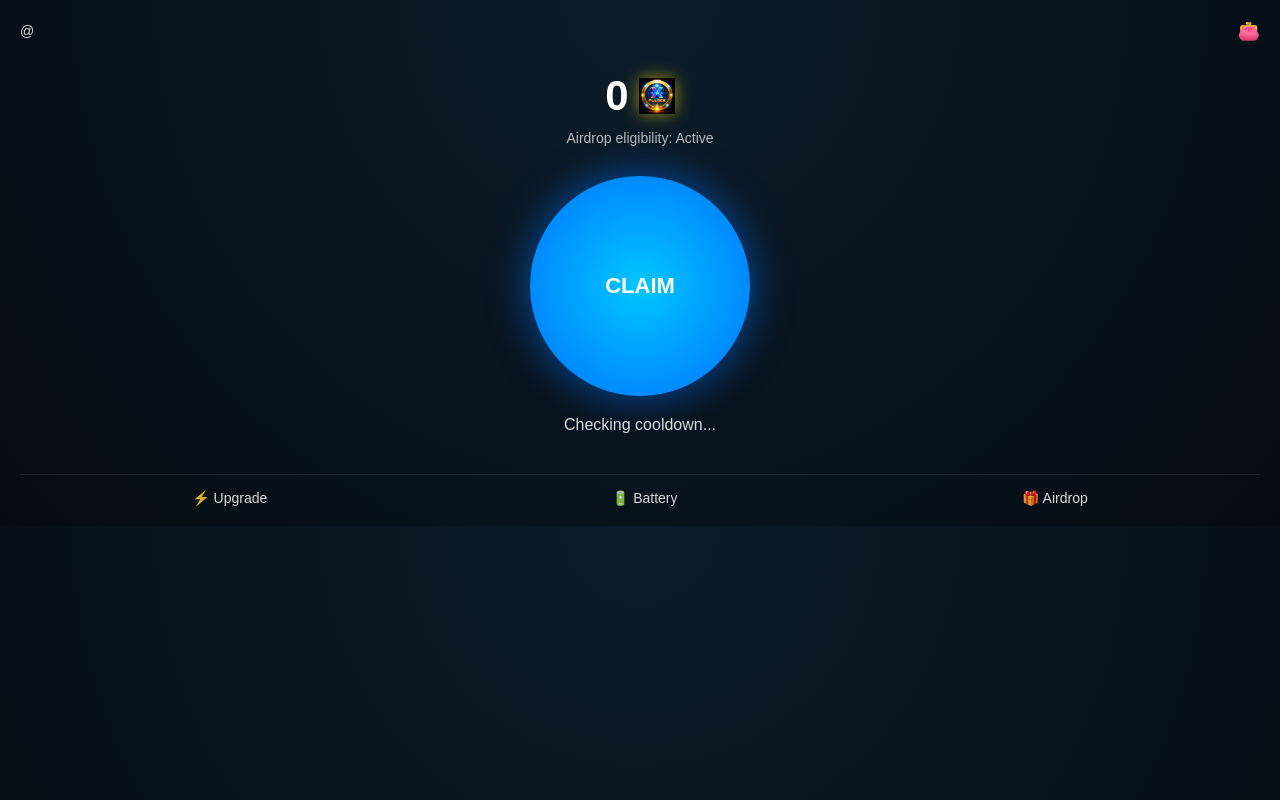
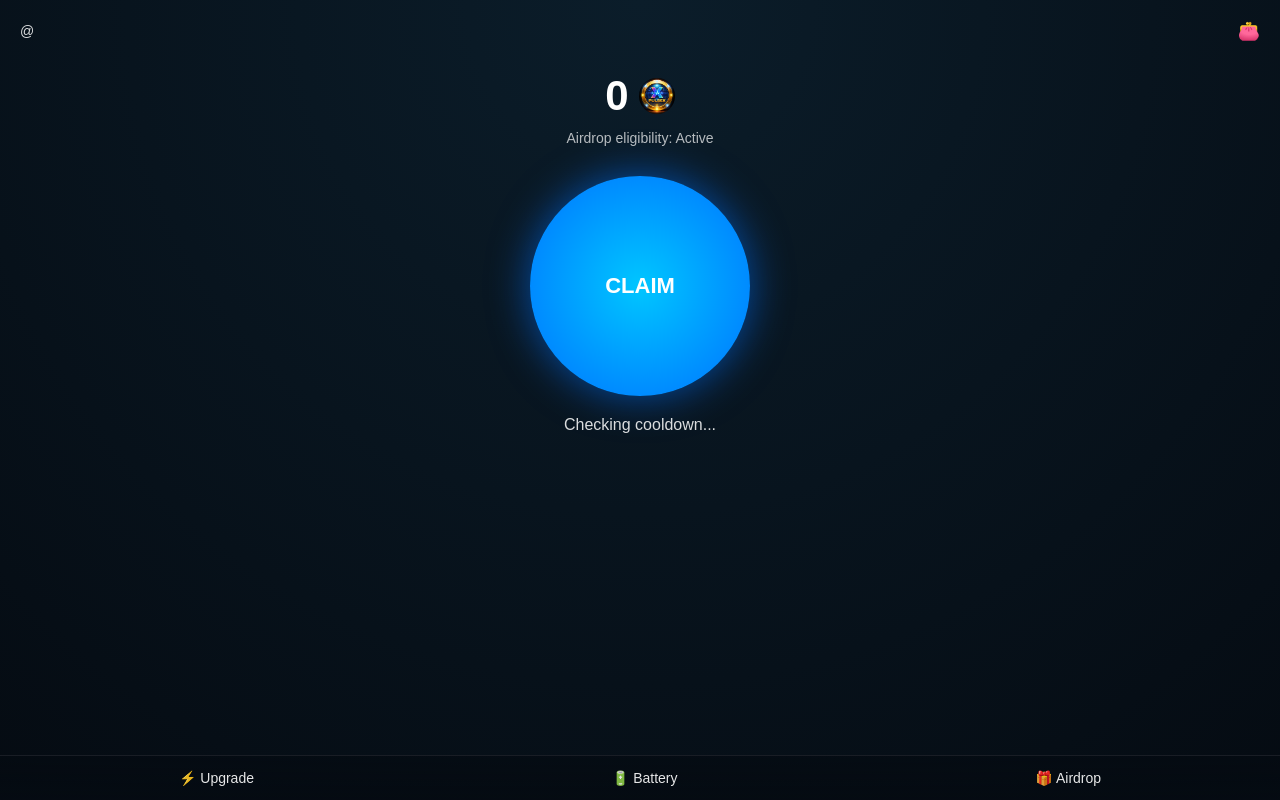
Before and after one commit to henryotutu909-web/pulsex-backend, a Flask app: page /dashboard in a window 1280 px wide. Run offline with Flask 3, Linux system fonts and the light colour scheme; some libraries are stand-ins or nearby versions.

Commit message:
Update dashboard.html

```diff
--- a/templates/dashboard.html
+++ b/templates/dashboard.html
@@ -9,19 +9,33 @@
   <script src="https://telegram.org/js/telegram-web-app.js"></script>
 
   <style>
+    * {
+      box-sizing: border-box;
+    }
+
+    html, body {
+      height: 100%;
+      margin: 0;
+    }
+
     body {
-      margin: 0;
       font-family: Arial, sans-serif;
       background: radial-gradient(circle at top, #0b1d2a, #050b12);
       color: #fff;
-      text-align: center;
+      display: flex;
+      flex-direction: column;
     }
 
     .container {
+      flex: 1;
       padding: 20px;
+      display: flex;
+      flex-direction: column;
+      align-items: center;
     }
 
     .header {
+      width: 100%;
       display: flex;
       justify-content: space-between;
       align-items: center;
@@ -37,10 +51,9 @@
       cursor: pointer;
     }
 
-    /* 🔥 POINTS + COIN ROW */
+    /* POINTS + COIN */
     .points-row {
       display: flex;
-      justify-content: center;
       align-items: center;
       gap: 10px;
       margin: 30px 0 10px;
@@ -54,7 +67,11 @@
     .coin {
       width: 36px;
       height: 36px;
-      filter: drop-shadow(0 0 8px rgba(255, 215, 0, 0.6));
+      border-radius: 50%;
+      object-fit: cover;
+      background: transparent;
+      box-shadow: none;
+      display: block;
     }
 
     .airdrop {
@@ -93,17 +110,22 @@
       opacity: 0.85;
     }
 
+    /* BOTTOM NAV */
     .nav {
+      width: 100%;
+      position: fixed;
+      bottom: 0;
+      left: 0;
+      background: linear-gradient(to top, rgba(5,11,18,0.95), rgba(5,11,18,0.7));
       display: flex;
       justify-content: space-around;
-      margin-top: 40px;
-      padding-top: 15px;
-      border-top: 1px solid rgba(255,255,255,0.1);
+      padding: 14px 0;
+      border-top: 1px solid rgba(255,255,255,0.08);
     }
 
     .nav div {
       font-size: 14px;
-      opacity: 0.85;
+      opacity: 0.9;
       cursor: pointer;
     }
   </style>
@@ -117,10 +139,9 @@
       <div class="wallet">👛</div>
     </div>
 
-    <!-- ✅ POINTS + COIN -->
     <div class="points-row">
       <div class="points" id="points">0</div>
-      <img src="/static/pulsex-coin.png" alt="PulseX Coin" class="coin">
+      <img src="/static/pulsex-coin.png" alt="PulseX Coin" class="coin" />
     </div>
 
     <div class="airdrop">Airdrop eligibility: Active</div>
@@ -128,12 +149,12 @@
     <button class="claim-btn" id="claimBtn">CLAIM</button>
     <div class="countdown" id="countdown">Checking cooldown...</div>
 
-    <div class="nav">
-      <div>⚡ Upgrade</div>
-      <div>🔋 Battery</div>
-      <div>🎁 Airdrop</div>
-    </div>
+  </div>
 
+  <div class="nav">
+    <div>⚡ Upgrade</div>
+    <div>🔋 Battery</div>
+    <div>🎁 Airdrop</div>
   </div>
 
 <script>
@@ -211,11 +232,9 @@
     if (data.success) {
       pointsEl.textContent = data.points;
       cooldownSeconds = data.next_claim_in;
-      updateUI();
-    } else {
-      cooldownSeconds = data.next_claim_in || 0;
-      updateUI();
     }
+
+    updateUI();
   });
 
   loadUser();
```
